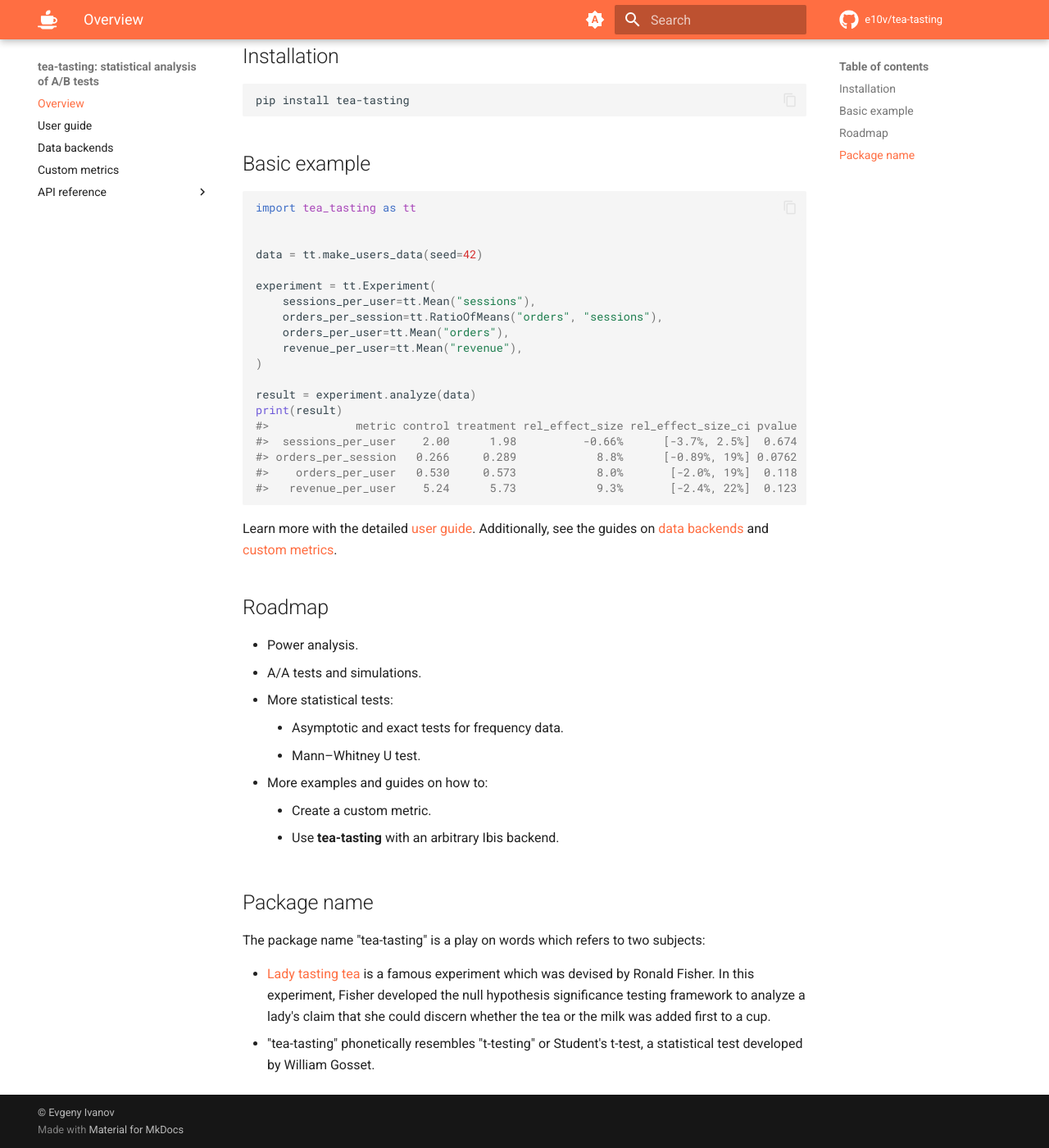
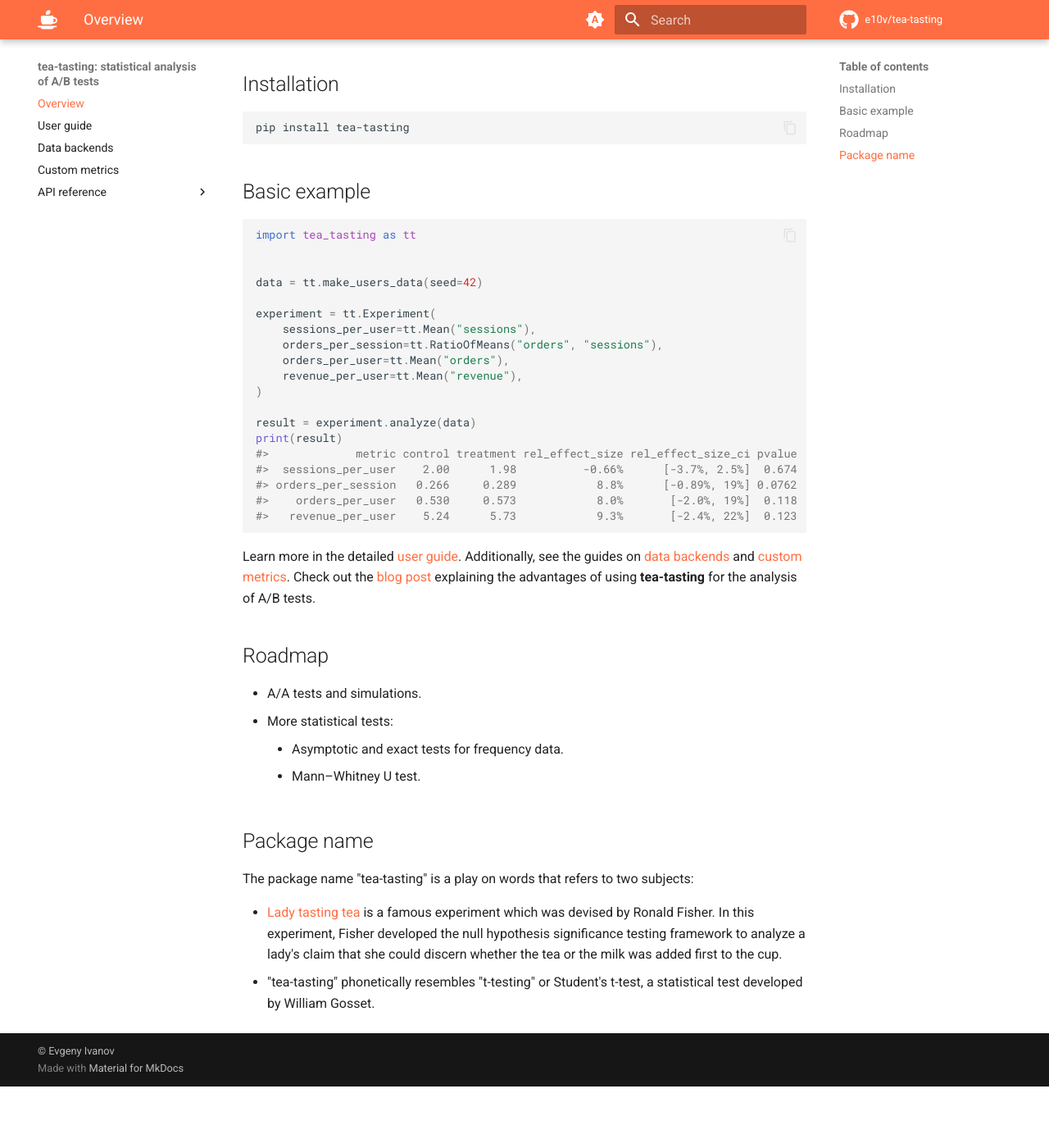
Before and after one commit to e10v/tea-tasting, an MkDocs documentation site: the page built from docs/index.md, in a window 1280 px wide and 1400 px high, scrolled down 591 px. Shown: the whole window at 82% size. Built offline with MkDocs 1.6.1 and Material for MkDocs 9.7.7, drawn with Linux system fonts in a browser that asks for light colours; comment, search, counter and statistics services are not loaded; after the commit the page ends 1916 px from its top, so only the background shows below that; some of the changed text lies outside the part shown.

Commit message:
Minor fixes in docs

````diff
--- a/docs/index.md
+++ b/docs/index.md
@@ -7,16 +7,17 @@
 [![Package Status](https://img.shields.io/pypi/status/tea-tasting.svg)](https://pypi.org/project/tea-tasting/)
 [![PyPI Python Versions](https://img.shields.io/pypi/pyversions/tea-tasting.svg)](https://pypi.org/project/tea-tasting/)
 
-**tea-tasting** is a Python package for statistical analysis of A/B tests, featuring:
+**tea-tasting** is a Python package for the statistical analysis of A/B tests featuring:
 
 - Student's t-test, Z-test, Bootstrap, and quantile metrics out of the box.
-- Extensible API: Define and use statistical tests of your choice.
+- Extensible API: define and use statistical tests of your choice.
 - [Delta method](https://alexdeng.github.io/public/files/kdd2018-dm.pdf) for ratio metrics.
 - Variance reduction with [CUPED](https://exp-platform.com/Documents/2013-02-CUPED-ImprovingSensitivityOfControlledExperiments.pdf)/[CUPAC](https://doordash.engineering/2020/06/08/improving-experimental-power-through-control-using-predictions-as-covariate-cupac/) (also in combination with the delta method for ratio metrics).
-- Confidence interval for both absolute and percentage change.
+- Confidence intervals for both absolute and percentage change.
 - Sample ratio mismatch check.
+- Power analysis.
 
-**tea-tasting** calculates statistics directly within data backends such as BigQuery, ClickHouse, PostgreSQL, Snowflake, Spark, and other 20+ backends supported by [Ibis](https://ibis-project.org/). This approach eliminates the need to import granular data into a Python environment, though Pandas DataFrames are also supported.
+**tea-tasting** calculates statistics directly within data backends such as BigQuery, ClickHouse, PostgreSQL, Snowflake, Spark, and 20+ other backends supported by [Ibis](https://ibis-project.org/). This approach eliminates the need to import granular data into a Python environment, though Pandas DataFrames are also supported.
 
 ## Installation
 
@@ -48,22 +49,18 @@
 #>   revenue_per_user    5.24      5.73            9.3%       [-2.4%, 22%]  0.123
 ```
 
-Learn more with the detailed [user guide](https://tea-tasting.e10v.me/user-guide/). Additionally, see the guides on [data backends](https://tea-tasting.e10v.me/data-backends/) and [custom metrics](https://tea-tasting.e10v.me/custom-metrics/).
+Learn more in the detailed [user guide](https://tea-tasting.e10v.me/user-guide/). Additionally, see the guides on [data backends](https://tea-tasting.e10v.me/data-backends/) and [custom metrics](https://tea-tasting.e10v.me/custom-metrics/). Check out the [blog post](https://e10v.me/tea-tasting-announcement/) explaining the advantages of using **tea-tasting** for the analysis of A/B tests.
 
 ## Roadmap
 
-- Power analysis.
 - A/A tests and simulations.
 - More statistical tests:
     - Asymptotic and exact tests for frequency data.
     - Mann–Whitney U test.
-- More examples and guides on how to:
-    - Create a custom metric.
-    - Use **tea-tasting** with an arbitrary Ibis backend.
 
 ## Package name
 
-The package name "tea-tasting" is a play on words which refers to two subjects:
+The package name "tea-tasting" is a play on words that refers to two subjects:
 
-- [Lady tasting tea](https://en.wikipedia.org/wiki/Lady_tasting_tea/) is a famous experiment which was devised by Ronald Fisher. In this experiment, Fisher developed the null hypothesis significance testing framework to analyze a lady's claim that she could discern whether the tea or the milk was added first to a cup.
+- [Lady tasting tea](https://en.wikipedia.org/wiki/Lady_tasting_tea/) is a famous experiment which was devised by Ronald Fisher. In this experiment, Fisher developed the null hypothesis significance testing framework to analyze a lady's claim that she could discern whether the tea or the milk was added first to the cup.
 - "tea-tasting" phonetically resembles "t-testing" or Student's t-test, a statistical test developed by William Gosset.
````
Also changed, not shown: README.md (+8 -11 lines), docs/data-backends.md (+2 -2 lines), 1 other file.
